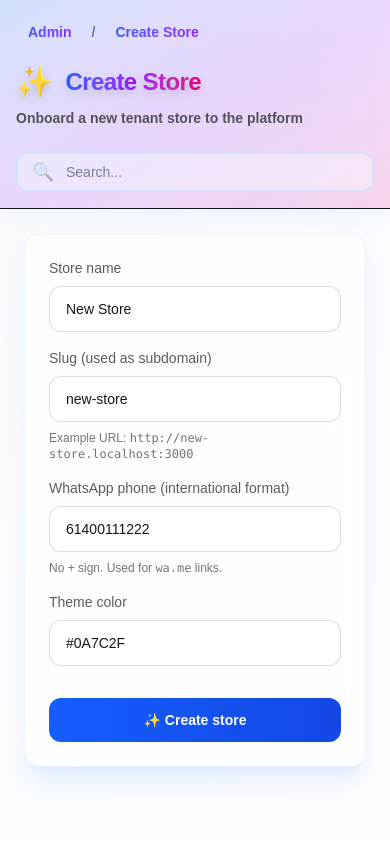
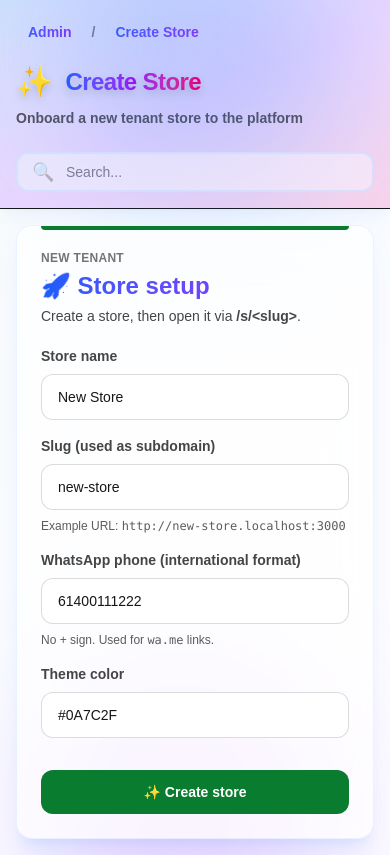
Before and after one commit to Ravip2006/store-generator-prototype, a Next.js app in the folder web/: page /admin/create-store in a window 390 px wide. Built offline with nearby package versions, Linux system fonts and the light colour scheme; no server answers.

Commit message:
updated the create-store ui

```diff
--- a/web/app/admin/create-store/page.tsx
+++ b/web/app/admin/create-store/page.tsx
@@ -79,7 +79,10 @@ export default function CreateStorePage() {
     : null;
 
   return (
-    <main className="min-h-screen bg-gradient-to-br from-slate-50 via-blue-50/30 to-purple-50/30 dark:from-background dark:via-blue-950/20 dark:to-purple-950/20">
+    <main className="relative min-h-screen overflow-hidden bg-gradient-to-br from-slate-50 via-blue-50/30 to-purple-50/30 dark:from-background dark:via-blue-950/20 dark:to-purple-950/20">
+      <div className="pointer-events-none absolute -top-24 left-1/2 h-72 w-72 -translate-x-1/2 rounded-full bg-blue-500/20 blur-3xl" />
+      <div className="pointer-events-none absolute -bottom-24 left-10 h-72 w-72 rounded-full bg-purple-500/20 blur-3xl" />
+      <div className="pointer-events-none absolute top-40 right-10 hidden h-80 w-80 rounded-full bg-blue-500/10 blur-3xl lg:block" />
       <AdminHeader
         title="Create Store"
         description="Onboard a new tenant store to the platform"
@@ -87,11 +90,23 @@ export default function CreateStorePage() {
         breadcrumbs={[{ label: "Create Store" }]}
       />
 
-      <div className="mx-auto w-full max-w-2xl p-6">
-        <div className="rounded-2xl border border-blue-200/30 dark:border-blue-500/20 bg-white/70 dark:bg-background/70 backdrop-blur-xl shadow-xl shadow-blue-500/10 dark:shadow-blue-900/20 p-6">
+      <div className="mx-auto w-full max-w-2xl p-4 sm:p-6">
+        <div className="relative overflow-hidden rounded-2xl border border-blue-200/30 bg-white/70 p-6 shadow-xl shadow-blue-500/10 backdrop-blur-xl dark:border-blue-500/20 dark:bg-background/70 dark:shadow-blue-900/20">
+          <div className="absolute inset-x-6 top-0 h-1 rounded-b-full" style={{ backgroundColor: themeColor }} />
+
+          <div className="mb-5">
+            <div className="text-xs font-semibold uppercase tracking-wide text-foreground/60">New tenant</div>
+            <div className="mt-1 text-2xl font-black bg-gradient-to-r from-blue-600 to-purple-600 bg-clip-text text-transparent">
+              🚀 Store setup
+            </div>
+            <p className="mt-1 text-sm font-medium text-foreground/80">
+              Create a store, then open it via <span className="font-semibold">/s/&lt;slug&gt;</span>.
+            </p>
+          </div>
+
           <form onSubmit={onSubmit} className="grid gap-4">
             <label className="grid gap-2">
-          <span className="text-sm text-foreground/70">Store name</span>
+              <span className="text-sm font-semibold text-foreground/80">Store name</span>
               <input
                 value={name}
                 onChange={(e) => {
@@ -99,50 +114,51 @@ export default function CreateStorePage() {
                   // Keep slug in sync until user edits it
                   setSlug(suggestedSlug);
                 }}
-            className="w-full rounded-xl border border-foreground/15 bg-background px-4 py-3 text-sm outline-none focus:border-foreground/30"
+                className="w-full rounded-xl border border-foreground/15 bg-background px-4 py-3 text-sm font-medium text-foreground outline-none focus:border-foreground/30"
               />
             </label>
 
             <label className="grid gap-2">
-          <span className="text-sm text-foreground/70">Slug (used as subdomain)</span>
+              <span className="text-sm font-semibold text-foreground/80">Slug (used as subdomain)</span>
               <input
                 value={slug}
                 onChange={(e) => setSlug(e.target.value)}
                 placeholder="e.g. green-mart"
-            className="w-full rounded-xl border border-foreground/15 bg-background px-4 py-3 text-sm outline-none focus:border-foreground/30"
+                className="w-full rounded-xl border border-foreground/15 bg-background px-4 py-3 text-sm font-medium text-foreground outline-none focus:border-foreground/30"
               />
-          <span className="text-xs text-foreground/60">
+              <span className="text-xs font-medium text-foreground/70">
                 Example URL: <code>http://{slug || "your-slug"}.localhost:3000</code>
               </span>
             </label>
 
             <label className="grid gap-2">
-          <span className="text-sm text-foreground/70">WhatsApp phone (international format)</span>
+              <span className="text-sm font-semibold text-foreground/80">WhatsApp phone (international format)</span>
               <input
                 value={phone}
                 onChange={(e) => setPhone(e.target.value)}
                 placeholder="e.g. 61400111222 or 919999999999"
-            className="w-full rounded-xl border border-foreground/15 bg-background px-4 py-3 text-sm outline-none focus:border-foreground/30"
+                className="w-full rounded-xl border border-foreground/15 bg-background px-4 py-3 text-sm font-medium text-foreground outline-none focus:border-foreground/30"
               />
-          <span className="text-xs text-foreground/60">
+              <span className="text-xs font-medium text-foreground/70">
                 No + sign. Used for <code>wa.me</code> links.
               </span>
             </label>
 
             <label className="grid gap-2">
-          <span className="text-sm text-foreground/70">Theme color</span>
+              <span className="text-sm font-semibold text-foreground/80">Theme color</span>
               <input
                 value={themeColor}
                 onChange={(e) => setThemeColor(e.target.value)}
                 placeholder="#0A7C2F"
-            className="w-full rounded-xl border border-foreground/15 bg-background px-4 py-3 text-sm outline-none focus:border-foreground/30"
+                className="w-full rounded-xl border border-foreground/15 bg-background px-4 py-3 text-sm font-medium text-foreground outline-none focus:border-foreground/30"
               />
             </label>
 
             <button
               type="submit"
               disabled={loading}
-          className="mt-4 inline-flex items-center justify-center rounded-xl bg-gradient-to-r from-blue-600 to-blue-700 px-4 py-3 text-sm font-semibold text-white hover:from-blue-700 hover:to-blue-800 transition-all hover:shadow-lg hover:shadow-blue-500/20 disabled:opacity-60"
+              className="mt-4 inline-flex items-center justify-center rounded-xl px-4 py-3 text-sm font-bold text-white transition-all hover:shadow-lg disabled:opacity-60"
+              style={{ backgroundColor: themeColor }}
             >
               {loading ? "Creating..." : "✨ Create store"}
             </button>
@@ -157,28 +173,39 @@ export default function CreateStorePage() {
           {result && (
             <div className="mt-6 rounded-xl border border-green-300/50 bg-green-500/10 p-4 text-sm text-green-600">
               <b>✅ Store created:</b>
-          <pre className="mt-4 rounded-xl border border-foreground/10 bg-foreground/5 p-4 overflow-auto text-xs">{JSON.stringify(result, null, 2)}</pre>
+              <pre className="mt-4 overflow-auto rounded-xl border border-foreground/10 bg-foreground/5 p-4 text-xs">{JSON.stringify(result, null, 2)}</pre>
 
               <p className="mt-4 text-sm">
-            View all stores: <a href="/admin/stores" className="font-semibold text-blue-600 hover:text-blue-700">/admin/stores</a>
+                View all stores:{" "}
+                <a href="/admin/stores" className="font-semibold text-blue-600 hover:text-blue-700">
+                  /admin/stores
+                </a>
               </p>
 
               {storePath && (
                 <p className="mt-3 text-sm">
-              Open store site: <a href={storePath} className="font-semibold text-blue-600 hover:text-blue-700">{storePath}</a>
+                  Open store site:{" "}
+                  <a href={storePath} className="font-semibold text-blue-600 hover:text-blue-700">
+                    {storePath}
+                  </a>
                 </p>
               )}
 
               {localSubdomainUrl && (
                 <p className="mt-3 text-sm">
                   Local subdomain (optional):{" "}
-              <a href={localSubdomainUrl} target="_blank" rel="noreferrer" className="font-semibold text-blue-600 hover:text-blue-700">
+                  <a
+                    href={localSubdomainUrl}
+                    target="_blank"
+                    rel="noreferrer"
+                    className="font-semibold text-blue-600 hover:text-blue-700"
+                  >
                     {localSubdomainUrl}
                   </a>
                 </p>
               )}
 
-          <p className="mt-3 text-xs text-foreground/60">
+              <p className="mt-3 text-xs font-medium text-foreground/70">
                 Note: For local subdomains, ensure <code>/etc/hosts</code> maps{" "}
                 <code>{result.slug}.localhost</code> → 127.0.0.1.
               </p>
```
Lines whose indentation alone changed are shown as unchanged.
